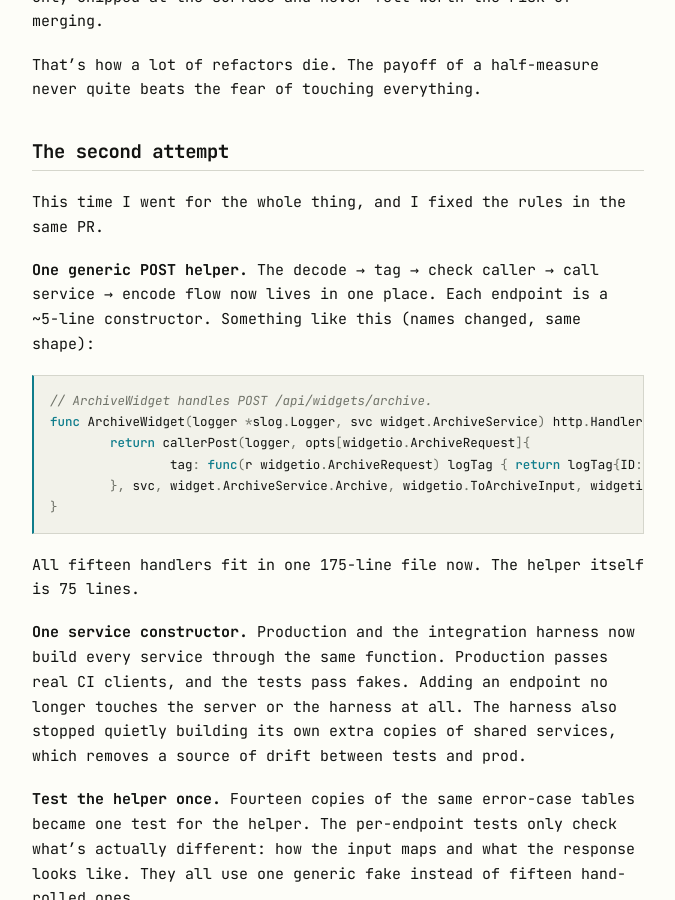
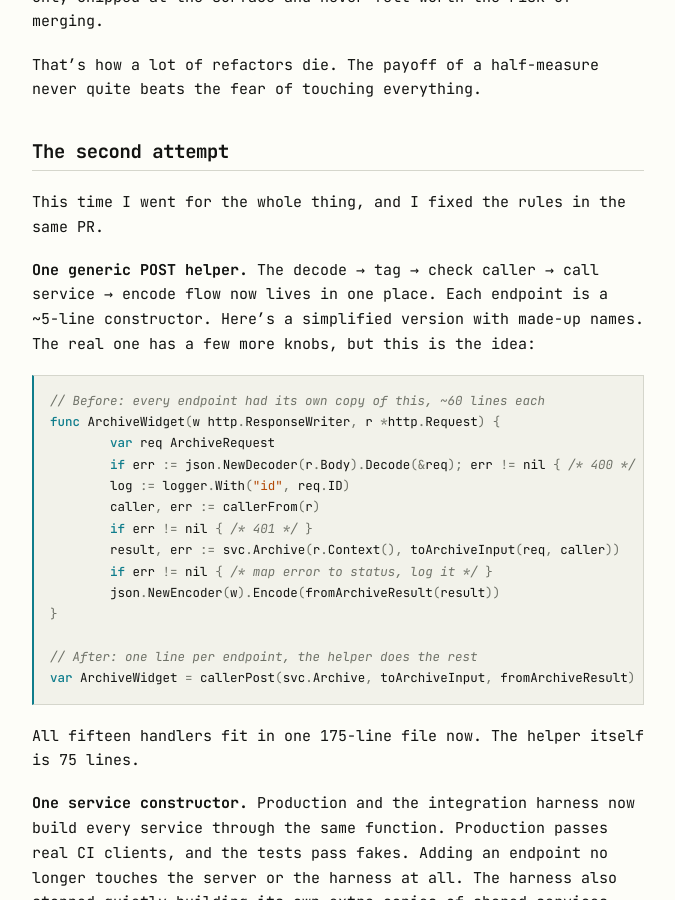
Before and after one commit to jasonrhaas/jasonrhaas.github.io, a Jekyll site: the page built from _posts/2026-11-24-the-ai-followed-my-rules.markdown, in a window 1280 px wide and 900 px high, scrolled down 2503 px. Shown: the whole window, without its empty margins (152-827 px from the left). Built offline with Jekyll 4.4.1, drawn with Linux system fonts in a browser that asks for light colours.

Commit message:
Swap the dense handler snippet for a simplified before/after

````diff
--- a/_posts/2026-11-24-the-ai-followed-my-rules.markdown
+++ b/_posts/2026-11-24-the-ai-followed-my-rules.markdown
@@ -84,15 +84,24 @@ This time I went for the whole thing, and I fixed the rules in the same PR.
 
 **One generic POST helper.** The decode → tag → check caller → call service →
 encode flow now lives in one place. Each endpoint is a ~5-line constructor.
-Something like this (names changed, same shape):
+Here's a simplified version with made-up names. The real one has a few more
+knobs, but this is the idea:
 
 ```go
-// ArchiveWidget handles POST /api/widgets/archive.
-func ArchiveWidget(logger *slog.Logger, svc widget.ArchiveService) http.Handler {
-	return callerPost(logger, opts[widgetio.ArchiveRequest]{
-		tag: func(r widgetio.ArchiveRequest) logTag { return logTag{ID: r.ID} },
-	}, svc, widget.ArchiveService.Archive, widgetio.ToArchiveInput, widgetio.FromArchiveResult)
+// Before: every endpoint had its own copy of this, ~60 lines each
+func ArchiveWidget(w http.ResponseWriter, r *http.Request) {
+	var req ArchiveRequest
+	if err := json.NewDecoder(r.Body).Decode(&req); err != nil { /* 400 */ }
+	log := logger.With("id", req.ID)
+	caller, err := callerFrom(r)
+	if err != nil { /* 401 */ }
+	result, err := svc.Archive(r.Context(), toArchiveInput(req, caller))
+	if err != nil { /* map error to status, log it */ }
+	json.NewEncoder(w).Encode(fromArchiveResult(result))
 }
+
+// After: one line per endpoint, the helper does the rest
+var ArchiveWidget = callerPost(svc.Archive, toArchiveInput, fromArchiveResult)
 ```
 
 All fifteen handlers fit in one 175-line file now. The helper itself is 75
````
